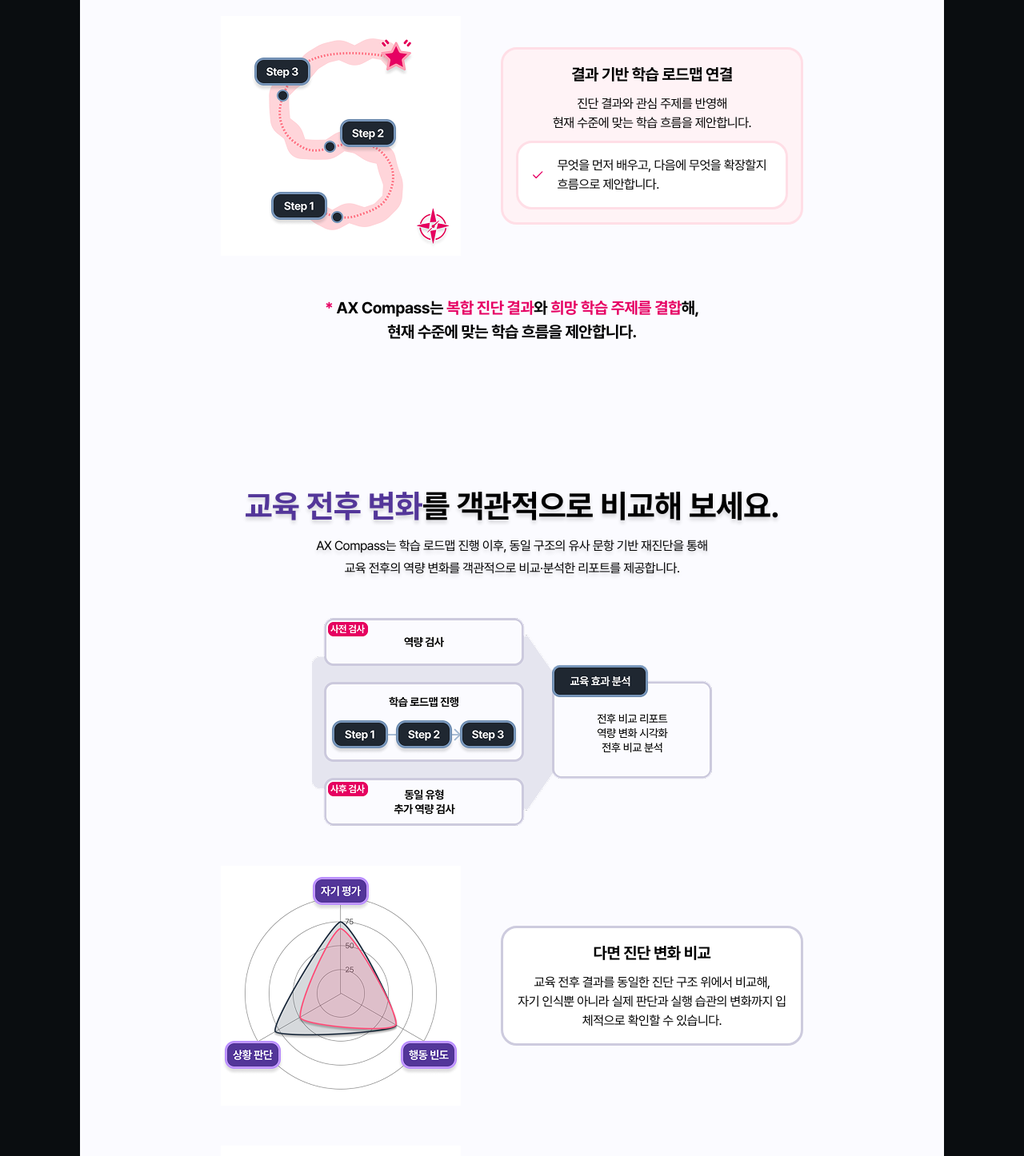
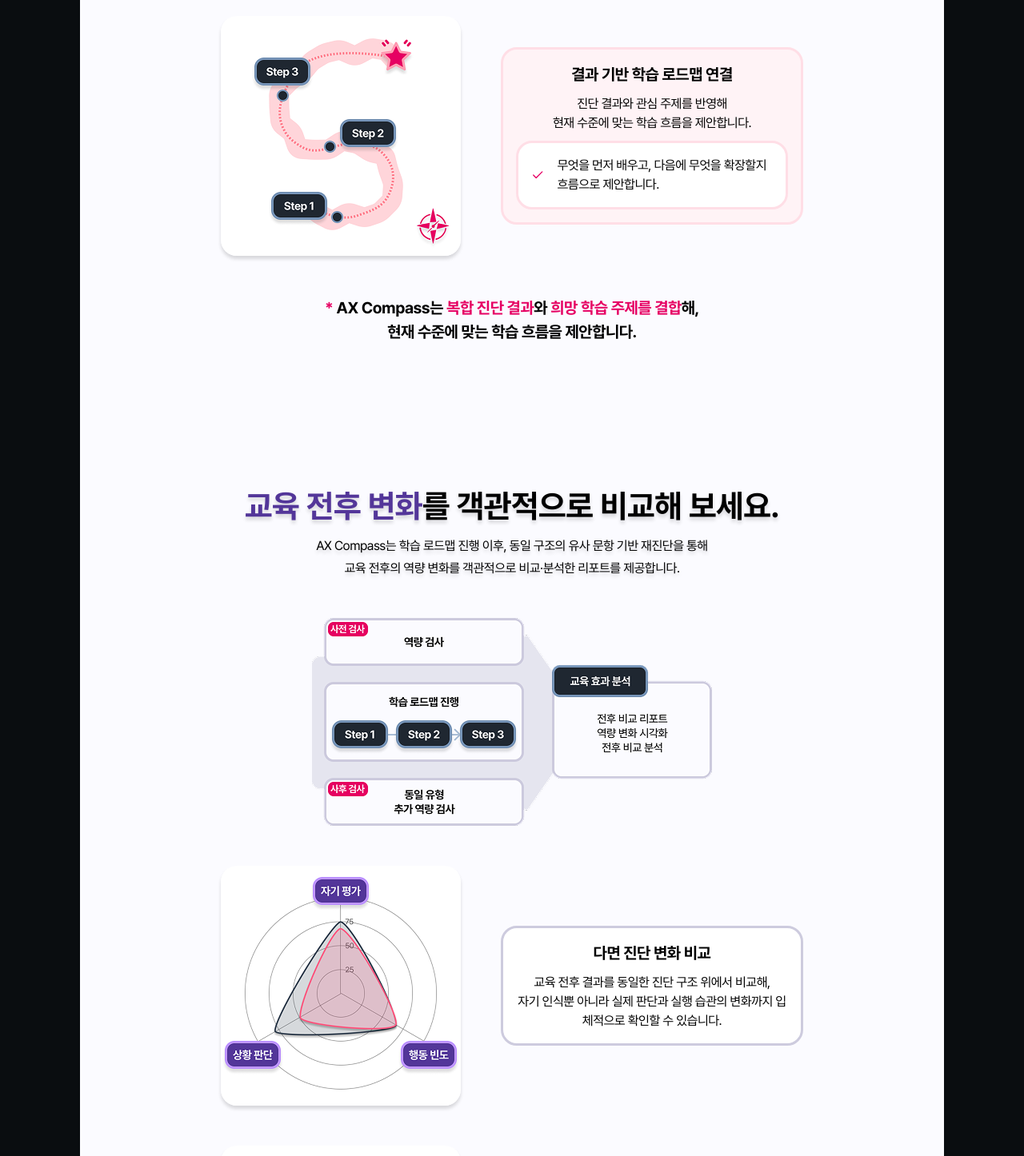
Before and after one commit to helloworldlabs-projects/AX-Compass, a Next.js app: page / in a window 1280 px wide. Shown: the part 5243-6689 px from the top of the page at 80% size. Built offline with nearby package versions, Linux system fonts and the light colour scheme.

Commit message:
fix(qa02): 이미지 border, shadow 누락 수정

```diff
--- a/app/(home)/components/section/AssessmentSystemSection.tsx
+++ b/app/(home)/components/section/AssessmentSystemSection.tsx
@@ -64,7 +64,7 @@ export function AssessmentSystemSection() {
               width={300}
               height={300}
               alt=""
-              className="h-[300px] w-[300px] shrink-0 object-cover"
+              className="rounded-card h-[300px] w-[300px] shrink-0 object-cover shadow"
             />
             <div className="bg-special-pink-0 rounded-card border-special-pink-100 flex max-w-[380px] min-w-[320px] flex-1 shrink-0 flex-col gap-1.5 border-3 p-4 lg:gap-2.5">
               <div className="txt-st2-bold text-center">{item.title}</div>
--- a/app/(home)/components/section/ProgressComparisonSection.tsx
+++ b/app/(home)/components/section/ProgressComparisonSection.tsx
@@ -31,7 +31,7 @@ export function ProgressComparisonSection() {
             width={300}
             height={300}
             alt=""
-            className="h-[300px] w-[300px] shrink-0 object-cover"
+            className="rounded-card h-[300px] w-[300px] shrink-0 object-cover shadow"
           />
           <div className="rounded-card border-special-navy-200 flex max-w-[380px] min-w-[320px] flex-1 shrink-0 flex-col gap-1.5 border-3 bg-white p-4 lg:gap-2.5">
             <div className="txt-st2-bold text-center">다면 진단 변화 비교</div>
@@ -48,7 +48,7 @@ export function ProgressComparisonSection() {
             width={300}
             height={211}
             alt=""
-            className="h-[211px] w-[300px] shrink-0 object-cover"
+            className="rounded-card h-[211px] w-[300px] shrink-0 object-cover shadow"
           />
           <div className="rounded-card border-special-navy-200 flex max-w-[380px] min-w-[320px] flex-1 shrink-0 flex-col gap-1.5 border-3 bg-white p-4 lg:gap-2.5">
             <div className="txt-st2-bold text-center">역량 분포 변화 비교</div>
```
